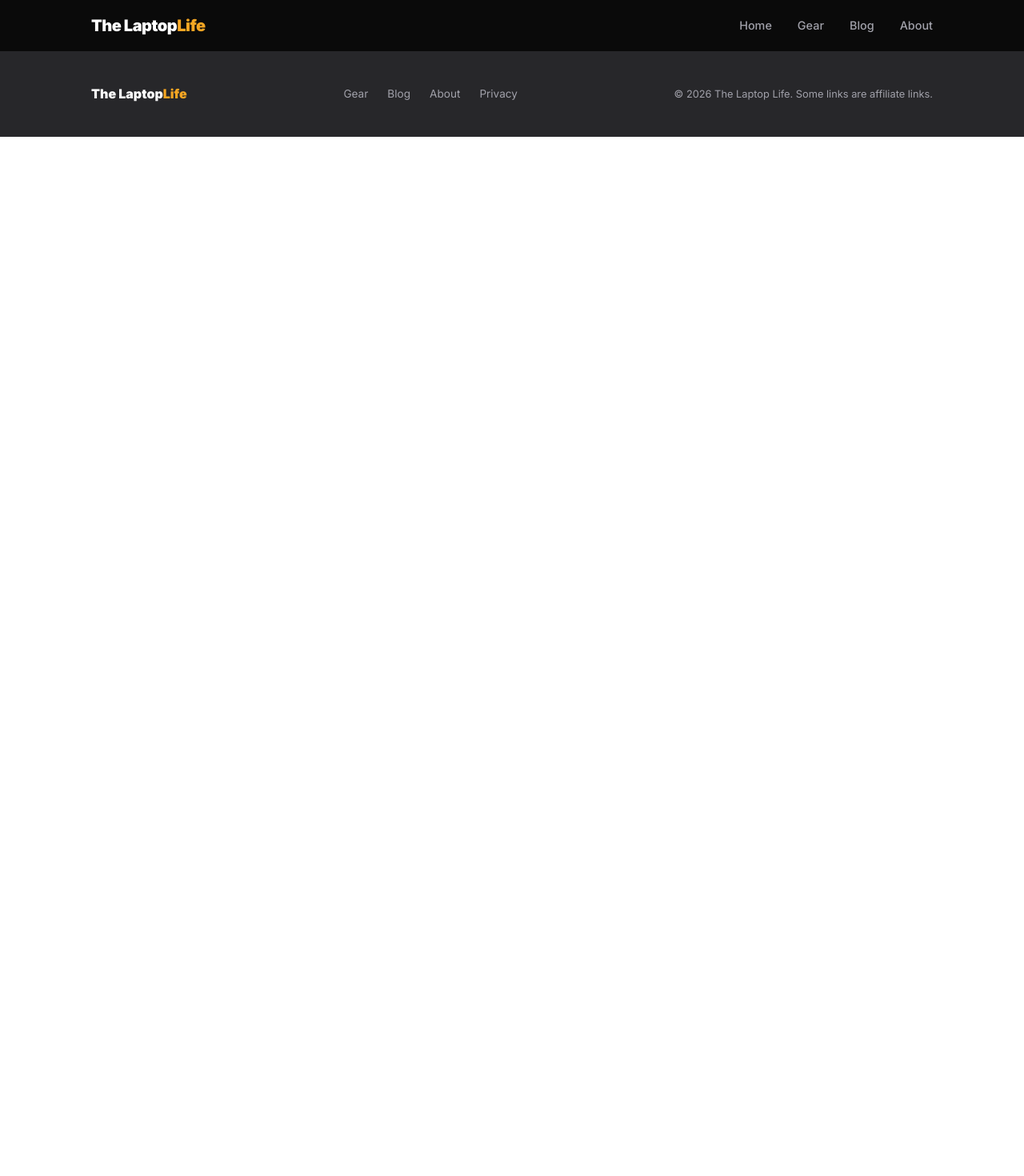
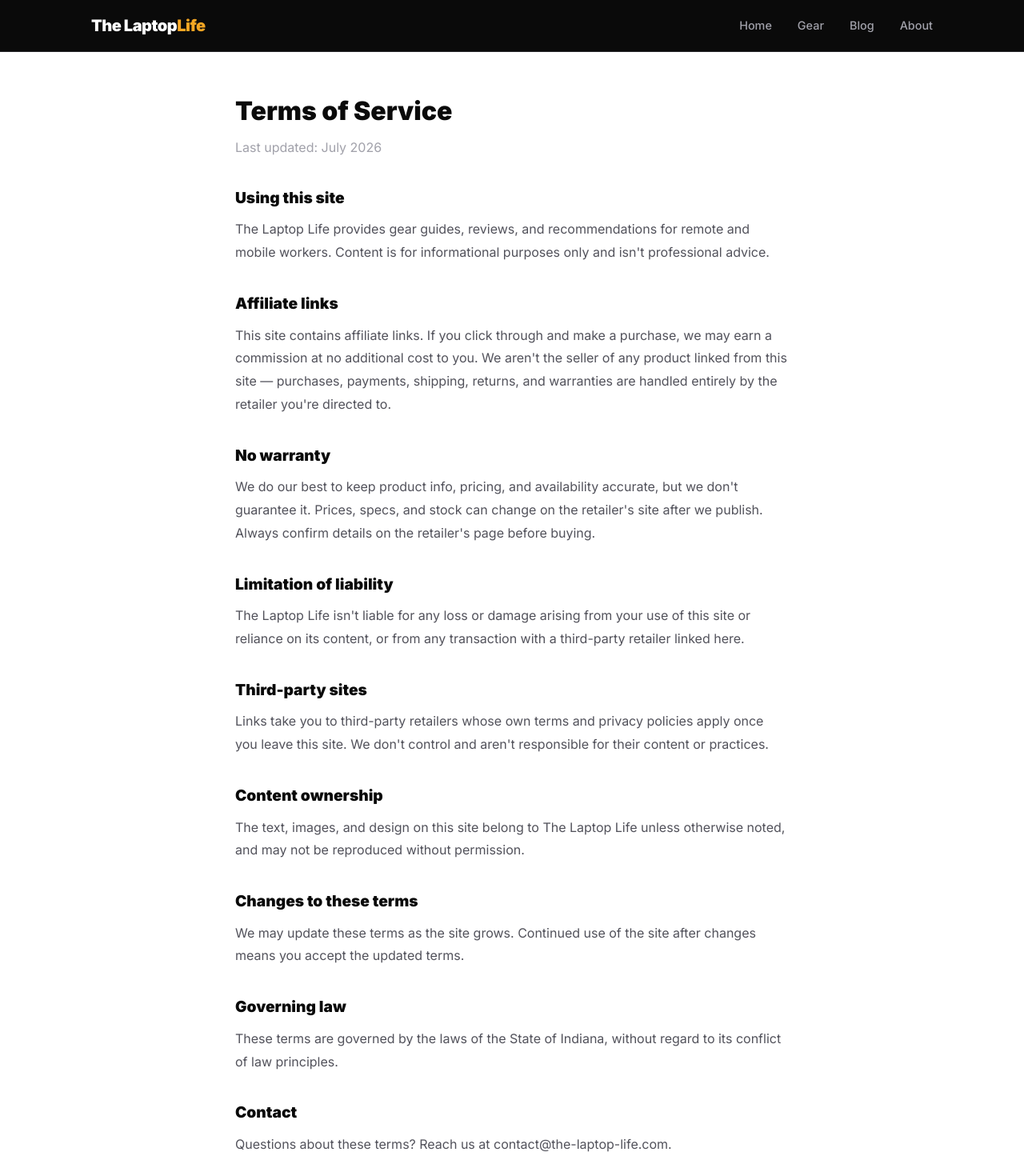
Before and after one commit to schiesla/the-laptop-life, a React (Vite) app: page /terms in a window 1280 px wide. Shown: the top 1470 px of the page at 80% size. Before the commit the page ends 800 px from the top, so only its background shows below. Built offline with nearby package versions, Linux system fonts and the light colour scheme; no server answers; what aws-amplify would draw is missing.

Commit message:
contact info, as well as policy stuff

```diff
--- a/src/App.tsx
+++ b/src/App.tsx
@@ -8,6 +8,7 @@ import Blog from './pages/Blog/Blog';
 import BlogPost from './pages/BlogPost/BlogPost';
 import About from './pages/About/About';
 import Privacy from './pages/Privacy/Privacy';
+import Terms from './pages/Terms/Terms';
 import useEnvVariables from './hooks/useEnvVariables';
 
 export default function App() {
@@ -28,6 +29,7 @@ export default function App() {
           <Route path="/blog/:slug" element={<BlogPost />} />
           <Route path="/about" element={<About />} />
           <Route path="/privacy" element={<Privacy />} />
+          <Route path="/terms" element={<Terms />} />
         </Routes>
       </main>
       <Footer />
--- a/src/components/Footer/Footer.tsx
+++ b/src/components/Footer/Footer.tsx
@@ -11,6 +11,7 @@ export default function Footer() {
           <li><Link to="/blog">Blog</Link></li>
           <li><Link to="/about">About</Link></li>
           <li><Link to="/privacy">Privacy</Link></li>
+          <li><Link to="/terms">Terms</Link></li>
         </ul>
         <p className="footer-copy">
           © {new Date().getFullYear()} The Laptop Life. Some links are affiliate links.
--- a/src/pages/Privacy/Privacy.tsx
+++ b/src/pages/Privacy/Privacy.tsx
@@ -21,6 +21,9 @@ export default function Privacy() {
 
         <h2>Unsubscribe</h2>
         <p>Every email includes an unsubscribe link. You can opt out at any time, instantly.</p>
+
+        <h2>Contact</h2>
+        <p>Questions about this policy? Reach us at <a href="mailto:contact@the-laptop-life.com">contact@the-laptop-life.com</a>.</p>
       </div>
     </div>
   );
--- /dev/null
+++ b/src/pages/Terms/Terms.css
@@ -0,0 +1,6 @@
+.terms-page { max-width: 740px; margin: 0 auto; padding: 3rem 1.5rem 5rem; }
+.terms-page h1 { font-weight: 900; font-size: 2rem; margin-bottom: 0.5rem; }
+.terms-page .updated { color: var(--gray-400); margin-bottom: 2rem; }
+
+.terms-body { color: var(--gray-600); line-height: 1.8; }
+.terms-body h2 { font-weight: 800; font-size: 1.2rem; margin: 2rem 0 0.5rem; color: var(--black); }
--- /dev/null
+++ b/src/pages/Terms/Terms.tsx
@@ -0,0 +1,39 @@
+import './Terms.css';
+
+export default function Terms() {
+  return (
+    <div className="terms-page">
+      <h1>Terms of Service</h1>
+      <p className="updated">Last updated: July 2026</p>
+
+      <div className="terms-body">
+        <h2>Using this site</h2>
+        <p>The Laptop Life provides gear guides, reviews, and recommendations for remote and mobile workers. Content is for informational purposes only and isn't professional advice.</p>
+
+        <h2>Affiliate links</h2>
+        <p>This site contains affiliate links. If you click through and make a purchase, we may earn a commission at no additional cost to you. We aren't the seller of any product linked from this site — purchases, payments, shipping, returns, and warranties are handled entirely by the retailer you're directed to.</p>
+
+        <h2>No warranty</h2>
+        <p>We do our best to keep product info, pricing, and availability accurate, but we don't guarantee it. Prices, specs, and stock can change on the retailer's site after we publish. Always confirm details on the retailer's page before buying.</p>
+
+        <h2>Limitation of liability</h2>
+        <p>The Laptop Life isn't liable for any loss or damage arising from your use of this site or reliance on its content, or from any transaction with a third-party retailer linked here.</p>
+
+        <h2>Third-party sites</h2>
+        <p>Links take you to third-party retailers whose own terms and privacy policies apply once you leave this site. We don't control and aren't responsible for their content or practices.</p>
+
+        <h2>Content ownership</h2>
+        <p>The text, images, and design on this site belong to The Laptop Life unless otherwise noted, and may not be reproduced without permission.</p>
+
+        <h2>Changes to these terms</h2>
+        <p>We may update these terms as the site grows. Continued use of the site after changes means you accept the updated terms.</p>
+
+        <h2>Governing law</h2>
+        <p>These terms are governed by the laws of the State of Indiana, without regard to its conflict of law principles.</p>
+
+        <h2>Contact</h2>
+        <p>Questions about these terms? Reach us at <a href="mailto:contact@the-laptop-life.com">contact@the-laptop-life.com</a>.</p>
+      </div>
+    </div>
+  );
+}
```
